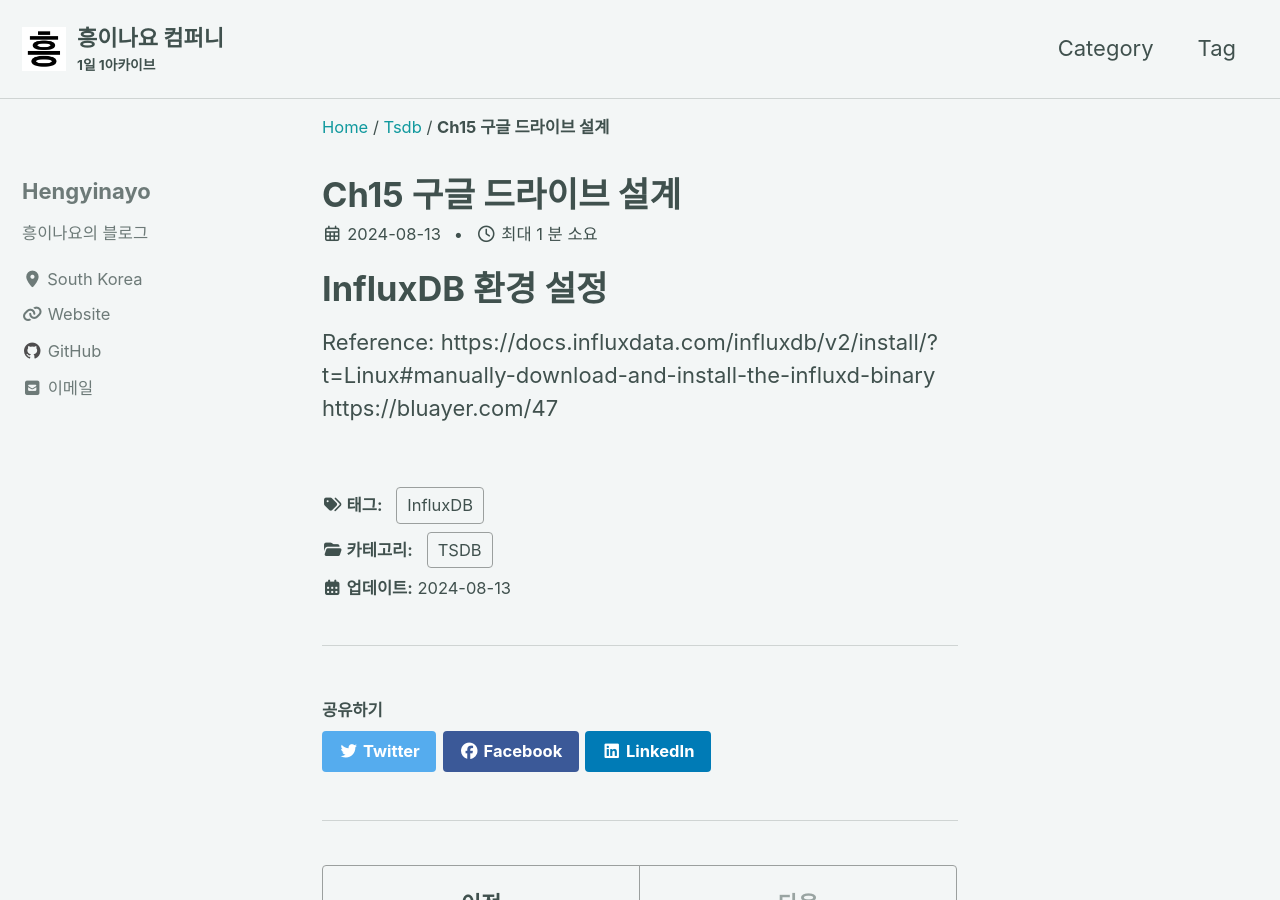
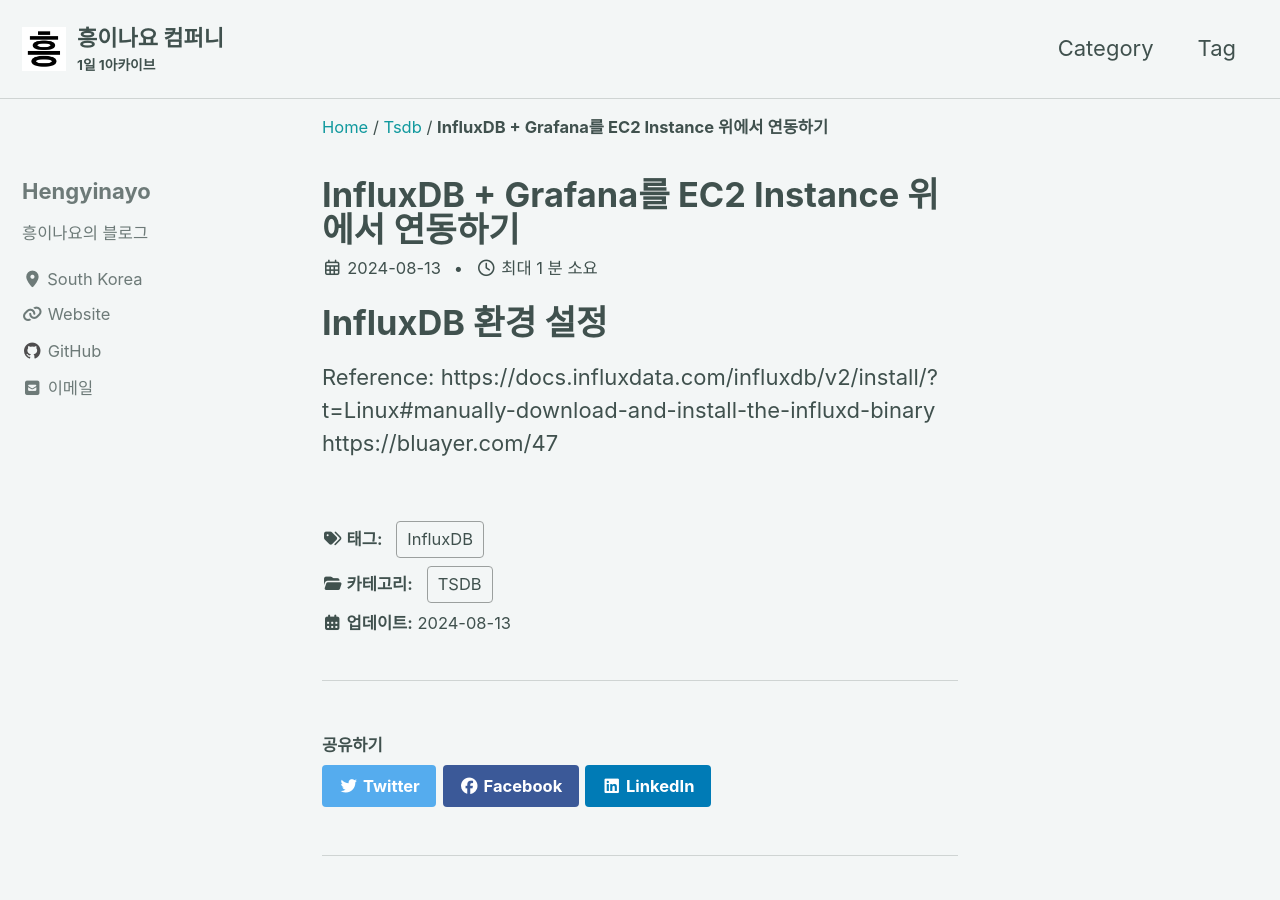
Before and after one commit to hengyinayo/hengyinayo.github.io, a Jekyll site: the page built from _posts/TSDB/2024-08-13-InfluxDB + Grafana를 EC2 Instance 위에서 연동하기.md, in a window 1280 px wide and 900 px high. Built offline with Jekyll 4.4.1, drawn with Linux system fonts in a browser that asks for light colours; cached includes are drawn as plain includes; comment, search, counter and statistics services are not loaded.

Commit message:
feat: 08/13 influxDB

```diff
--- a/_posts/TSDB/2024-08-13-InfluxDB + Grafana를 EC2 Instance 위에서 연동하기.md
+++ b/_posts/TSDB/2024-08-13-InfluxDB + Grafana를 EC2 Instance 위에서 연동하기.md
@@ -1,6 +1,6 @@
 ---
 layout: single
-title: "Ch15 구글 드라이브 설계"
+title: "InfluxDB + Grafana를 EC2 Instance 위에서 연동하기"
 categories: [TSDB]
 tag: [InfluxDB]
 ---
```
